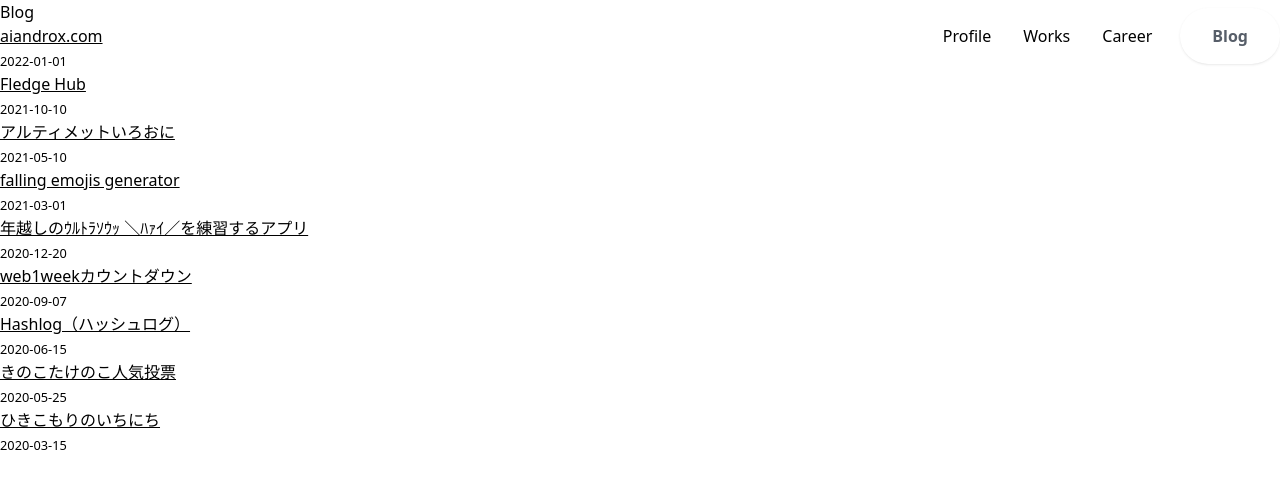
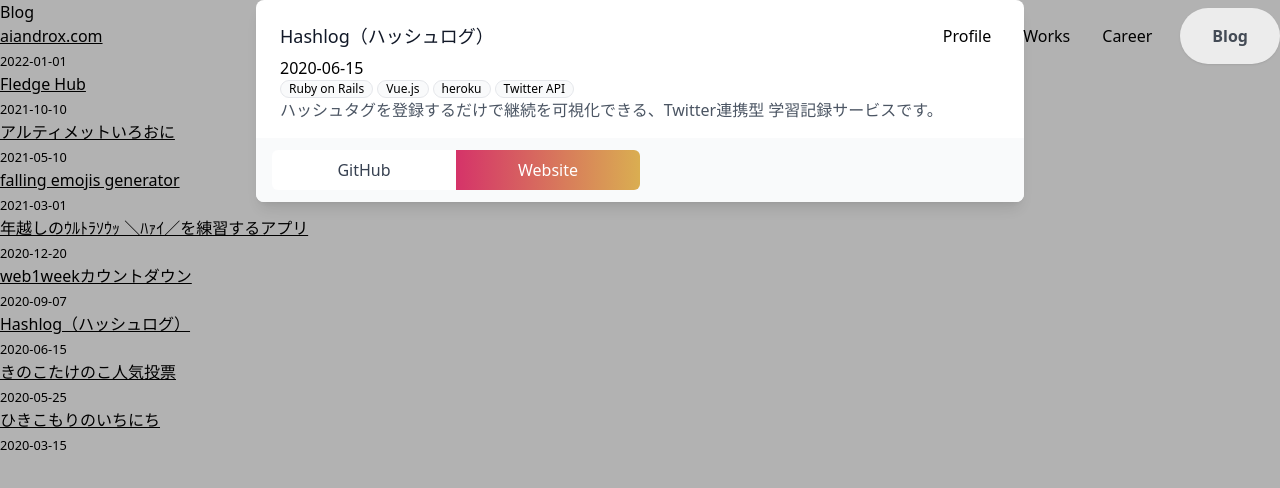
Before and after one commit to aiandrox/portfolio, a Next.js app: page /works in a window 1280 px wide. Shown: the top 488 px of the page. Built offline with nearby package versions, Linux system fonts and the light colour scheme.

Commit message:
[Add] モーダルを追加

```diff
--- /dev/null
+++ b/components/index/workModal.tsx
@@ -0,0 +1,76 @@
+import { NextPage } from "next";
+import Date from "../../components/date";
+
+import Link from "next/link";
+
+type Props = {
+  viewed: boolean;
+};
+
+const WorksModal: NextPage<any> = ({ viewed }: Props) => {
+  return (
+    <>
+      {viewed && (
+        <div
+          className="fixed inset-0 z-10 outline-none bg-black bg-opacity-30"
+          aria-labelledby="modal-title"
+          role="dialog"
+          aria-modal="true"
+          onClick={() => (viewed = false)}
+        >
+          <div className="container mx-auto bg-white rounded-lg overflow-hidden shadow-lg transform transition-all w-full sm:w-3/5">
+            <div className="px-4 pt-5 pb-4 sm:p-6 sm:pb-4">
+              <h3 className="text-lg leading-6 font-medium text-gray-900 mb-2">
+                Hashlog（ハッシュログ）
+              </h3>
+              <Date dateString="2020-06-15" />
+
+              <ul className="flex space-x-1">
+                <li className="relative w-fit h-fit px-2 py-0 text-xs border rounded-full bg-gray-50">
+                  Ruby on Rails
+                </li>
+                <li className="relative w-fit h-fit px-2 py-0 text-xs border rounded-full bg-gray-50">
+                  Vue.js
+                </li>
+                <li className="relative w-fit h-fit px-2 py-0 text-xs border rounded-full bg-gray-50">
+                  heroku
+                </li>
+                <li className="relative w-fit h-fit px-2 py-0 text-xs border rounded-full bg-gray-50">
+                  Twitter API
+                </li>
+              </ul>
+              <div>
+                <p className="text-gray-600">
+                  ハッシュタグを登録するだけで継続を可視化できる、Twitter連携型
+                  学習記録サービスです。
+                </p>
+              </div>
+            </div>
+            <div className="bg-gray-50 px-4 py-3">
+              <div className="flex justify-center w-full sm:w-1/2 rounded-md overflow-hidden">
+                <a
+                  href="https://example.com"
+                  target="_blank"
+                  type="button"
+                  className="w-full inline-flex justify-center px-4 py-2 text-base font-medium bg-white text-gray-700 hover:bg-gray-100"
+                >
+                  GitHub
+                </a>
+                <a
+                  href="https://example.com"
+                  target="_blank"
+                  type="button"
+                  className="w-full inline-flex justify-center  px-4 py-2 text-base font-medium gradient text-white hover:opacity-80"
+                >
+                  Website
+                </a>
+              </div>
+            </div>
+          </div>
+        </div>
+      )}
+    </>
+  );
+};
+
+export default WorksModal;
--- a/pages/works.tsx
+++ b/pages/works.tsx
@@ -3,12 +3,14 @@ import Layout, { siteTitle } from "../components/layout";
 import { getSortedWorksData } from "../lib/works";
 import Link from "next/link";
 import Date from "../components/date";
+import WorkModal from "../components/index/workModal";
 
 const Works = ({ allWorksData }) => {
   return (
     <Layout home>
       <section>
         <h2>Blog</h2>
+        <WorkModal viewed={true}></WorkModal>
         <ul>
           {allWorksData.map(({ id, date, title }) => (
             <li key={id}>
```
Also changed, not shown: public/images/works/aiandroxcom2.png (deleted), public/images/works/web1week_limitのコピー.png (deleted).
